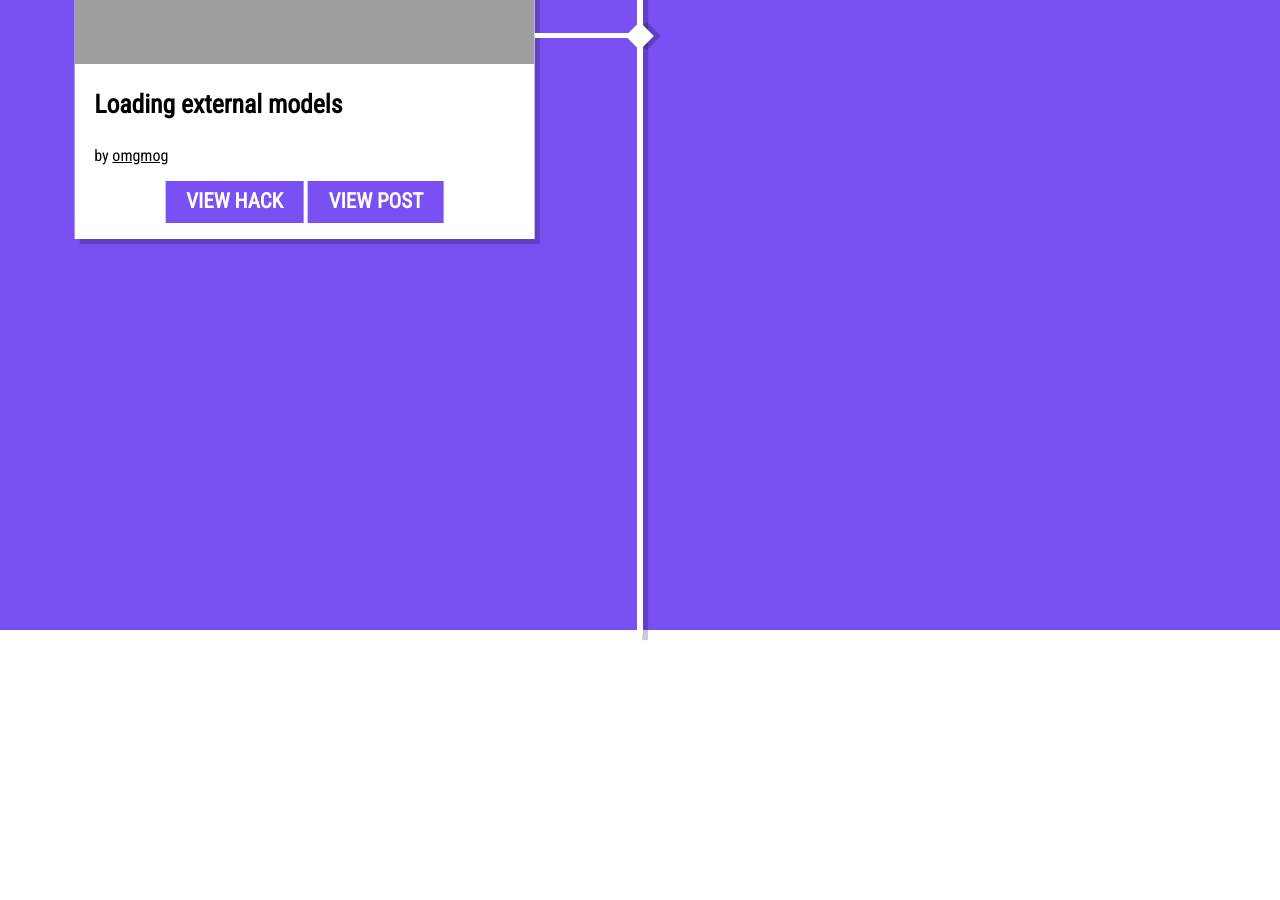
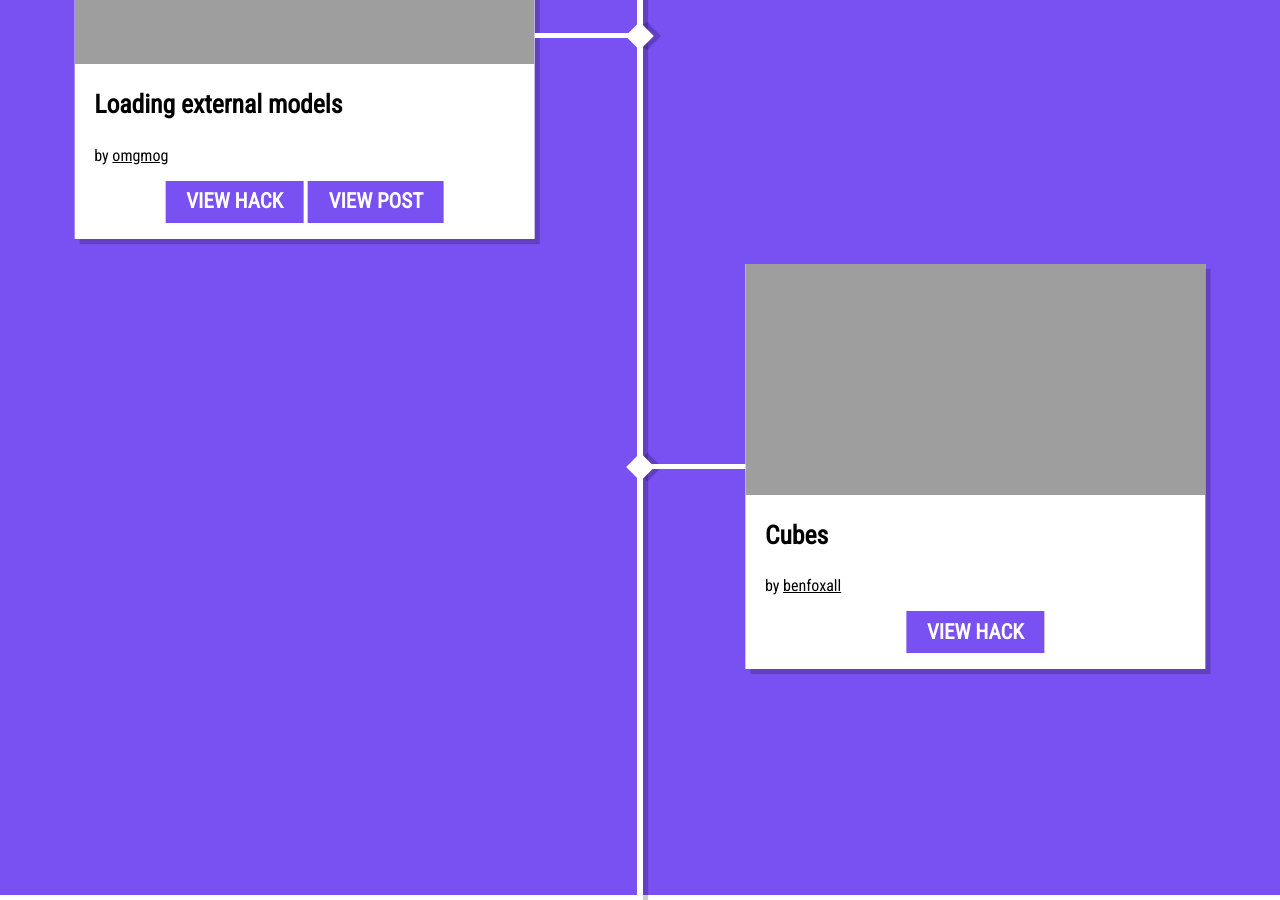
Before and after one commit to cardboctober/cardboctober.github.io, a Jekyll site: the page built from index.html, in a window 1280 px wide and 900 px high, scrolled down 7987 px. Built offline with Jekyll 4.4.1, drawn with Linux system fonts in a browser that asks for light colours; some web fonts are replaced; before the commit the page ends 8622 px from its top, so only the background shows below that.

Commit message:
c :boom: u :boom: b :boom: e :boom: s :boom:

```diff
--- a/_data/hacks.yml
+++ b/_data/hacks.yml
@@ -93,3 +93,9 @@
   blog_url:   https://blog.omgmog.net/post/cardboctober-05/
   img: https://cardboctober.xyz/max/05/giphy.gif
   by: omgmog
+
+- date: 05-10-2016
+  title: Cubes
+  url: https://cardboctober.xyz/ben/05/
+  img: https://cardboctober.xyz/ben/05/screen.png
+  by: benfoxall
```
